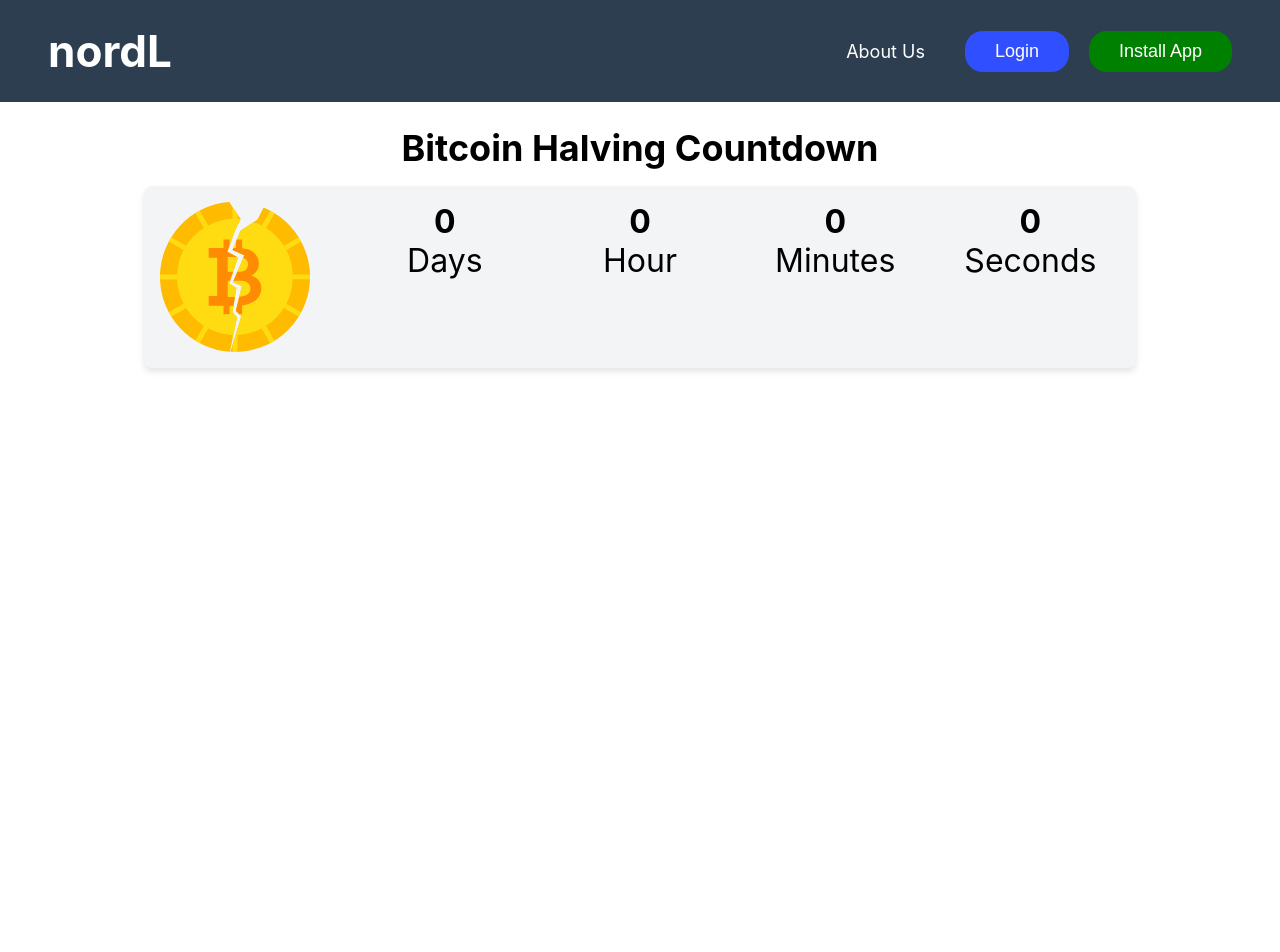
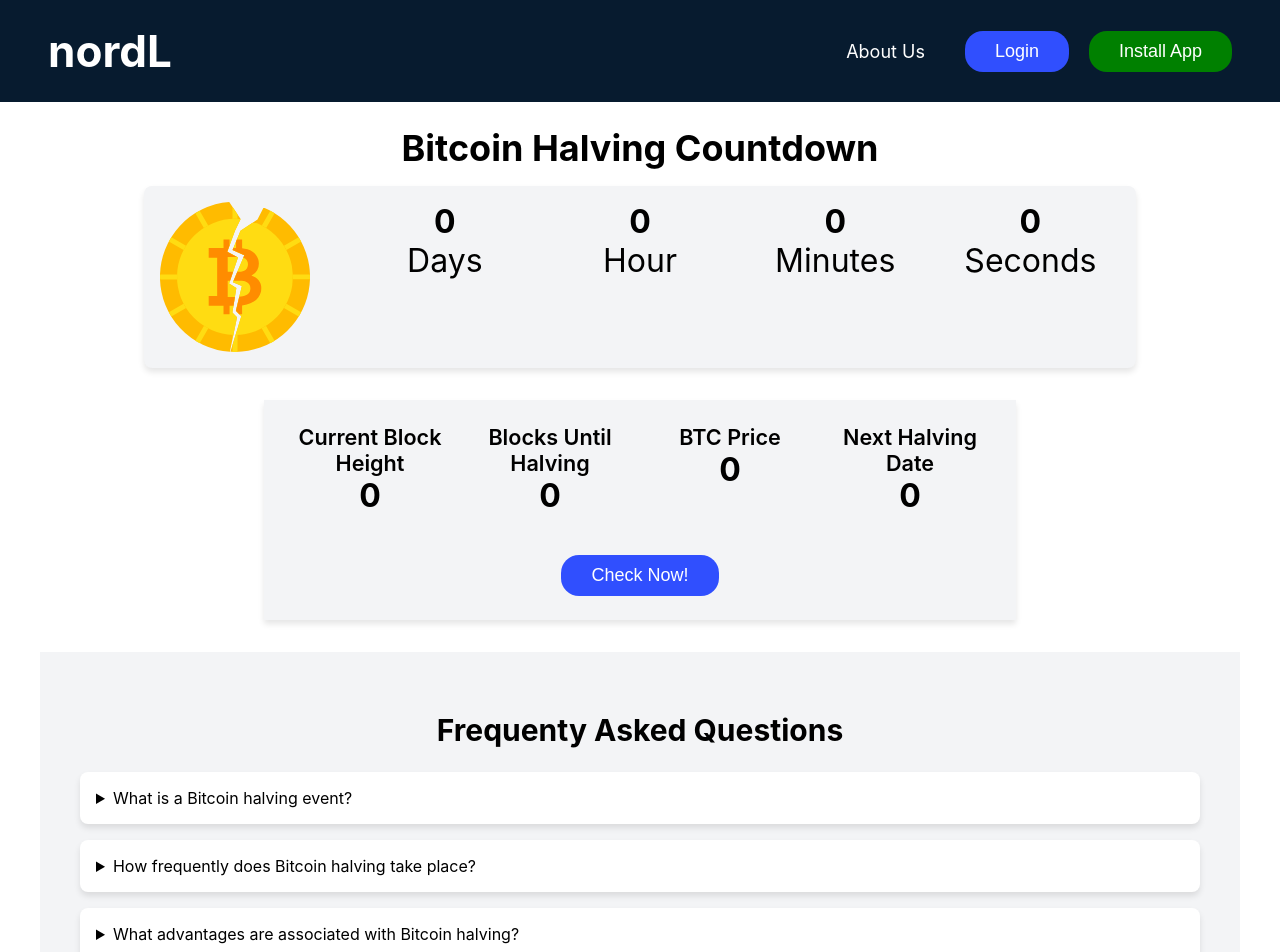
Before and after one commit to arcodes-real/Bitcoin, a React (Create React App) app: page / in a window 1280 px wide. Shown: the top 952 px of the page. Before the commit the page ends 800 px from the top, so only its background shows below. Built offline with nearby package versions, Linux system fonts and the light colour scheme.

Commit message:
ui created till faq

```diff
--- a/src/App.js
+++ b/src/App.js
@@ -1,12 +1,16 @@
 import React from "react";
 import Topbar from "./Components/Topbar";
 import Countdown from "./Components/Countdown";
+import Card from "./Components/Card";
+import Faq from "./Components/Faq";
 
 function App() {
   return (
     <>
       <Topbar />
       <Countdown />
+      <Card />
+      <Faq />
     </>
   );
 }
--- /dev/null
+++ b/src/Components/Card.css
@@ -0,0 +1,54 @@
+.card-container{
+    text-align: center;
+    box-shadow: 0 4px 6px rgba(0, 0, 0, 0.1);
+    background-color: #f3f4f6;
+    margin: 2rem 16.5rem;
+}
+
+.data-container{
+    display: grid;
+    grid-template-columns: repeat(4, minmax(0, 1fr));
+    gap: 1rem;
+    max-width: 60rem;
+    margin-top: 2rem;
+    margin-left: auto;
+    margin-right: auto;
+    padding: 1.5rem 1.5rem;
+    border-radius: 0.5rem;
+
+}
+
+.block-height,.block-until-halving,
+.btc-price,.next-halving{
+    margin-bottom: 1rem;
+}
+.block-height span,.block-until-halving span,
+.btc-price span,.next-halving span{
+    font-weight:600;
+    font-size: 1.35rem;
+}
+
+.card-value{
+    font-size: 2rem;
+    font-weight: bold;
+}
+
+/* .card-btn{
+    text-align: center;
+} */
+.card-btn{
+    color: white;
+    background-color: rgb(48 79 254);
+    border: none;
+    padding: 10px 30px;
+    border-radius: 18px;
+    cursor: pointer;
+    font-size: 18px;
+    margin-bottom: 1.5rem;
+}
+
+.card-btn:hover{
+    background-color: #f3f4f6;
+    color: black;
+    border: 2px solid rgb(48 79 254);
+}
--- /dev/null
+++ b/src/Components/Card.jsx
@@ -0,0 +1,35 @@
+import React, { useState } from 'react'
+import "./Card.css"
+
+export default function Card() {
+
+    const [blockHeight, setBlockHeight] = useState(0)
+    const [blocksUntilHalving, setBlocksUntilHalving] = useState(0)
+    const [btcPrice, setBtcPrice] = useState(0)
+    const [nextHalvingDate, setNextHalvingDate] = useState(0)
+  return (
+    <div className='card-container'>
+      <div className='data-container'>
+        <div className='block-height'>
+            <span>Current Block Height</span>
+            <div className='card-value'>{blockHeight}</div>
+        </div>
+        <div className='block-until-halving'>
+            <span>Blocks Until Halving</span>
+            <div className='card-value'>{blocksUntilHalving}</div>
+        </div>
+        <div className='btc-price'>
+            <span>BTC Price</span>
+            <div className='card-value'>{btcPrice}</div>
+        </div>
+        <div className='next-halving'>
+            <span>Next Halving Date</span>
+            <div className='card-value'>{nextHalvingDate}</div>
+        </div>
+      </div>
+      <div>
+        <button  className='card-btn'>Check Now!</button>
+      </div>
+    </div>
+  )
+}
--- a/src/Components/Countdown.jsx
+++ b/src/Components/Countdown.jsx
@@ -7,6 +7,9 @@ export default function Countdown() {
     const [hour, setHour] = useState(0)
     const [minute, setMinute] = useState(0)
     const [second, setSecond] = useState(0)
+
+
+
   return (
     <div className='countdown-container'>
       <h1 className='header'>Bitcoin Halving Countdown</h1>
--- /dev/null
+++ b/src/Components/Faq.css
@@ -0,0 +1,30 @@
+.faq-container{
+    max-width: 72rem;
+    margin-left: auto;
+    margin-right: auto;
+    padding: 2.5rem 1.5rem;
+    background-color: #f3f4f6;
+}
+
+.faq-header{
+    font-size: 1.875rem;
+    font-weight: bold;
+    margin-bottom: 1.5rem;
+    text-align: center;
+}
+
+.faq-questions{
+    margin-top: 1rem;
+}
+
+.faq-details{
+    padding: 1rem;
+    margin: 1rem;
+    background-color: white;
+    border-radius: 0.5rem;
+    box-shadow: 0 4px 6px rgba(0, 0, 0, 0.1);
+}
+
+.faq-summary{
+    font-weight: bold;
+}
--- /dev/null
+++ b/src/Components/Faq.jsx
@@ -0,0 +1,52 @@
+import React from 'react'
+import "./Faq.css"
+
+export default function Faq() {
+  return (
+    <div className='faq-container'>
+      <h1 className='faq-header'>Frequenty Asked Questions</h1>
+      <div className='faq-questions'>
+        <details className='faq-details'>
+            <summary classname='faq-summary'>What is a Bitcoin halving event?</summary>
+            <p>
+                Bitcoin halving is an event where the reward for mining new blocks is halved, meaning miners receive 50%
+                fewer bitcoins for verifying transactions.
+              </p>
+        </details>
+        <details className='faq-details'>
+            <summary classname='faq-summary'>How frequently does Bitcoin halving take place?</summary>
+            <ul>
+                <li>Bitcoin halving occurs at intervals of approximately every four years, specifically after every 210,000 blocks have been mined.
+
+                </li>
+                <li>The upcoming Bitcoin halving event will likely to happen in 18th April, 2024</li>
+                <li>During this event, the block reward will be slashed from 6.25 to 3.125 bitcoins for the miners.
+
+                </li>
+            </ul>
+        </details>
+        <details className='faq-details'>
+            <summary classname='faq-summary'>What advantages are associated with Bitcoin halving?</summary>
+            <p>
+                Bitcoin halving is an event where the reward for mining new blocks is halved, meaning miners receive 50%
+                fewer bitcoins for verifying transactions.
+              </p>
+        </details>
+        <details className='faq-details'>
+            <summary classname='faq-summary'>What are the drawbacks of Bitcoin halving?</summary>
+            <p>
+                Bitcoin halving is an event where the reward for mining new blocks is halved, meaning miners receive 50%
+                fewer bitcoins for verifying transactions.
+              </p>
+        </details>
+        <details className='faq-details'>
+            <summary classname='faq-summary'>How can you get ready for Bitcoin halving?</summary>
+            <p>
+                Bitcoin halving is an event where the reward for mining new blocks is halved, meaning miners receive 50%
+                fewer bitcoins for verifying transactions.
+              </p>
+        </details>
+      </div>
+    </div>
+  )
+}
--- a/src/Components/Topbar.css
+++ b/src/Components/Topbar.css
@@ -2,7 +2,7 @@
     display: flex;
     justify-content: space-between;
     align-items: center;
-    background-color: #2c3e50;
+    background-color: #071b2f;
     padding: 1.5rem 3rem;
 }
 
--- a/src/index.css
+++ b/src/index.css
@@ -5,6 +5,7 @@ body {
     sans-serif;
   -webkit-font-smoothing: antialiased;
   -moz-osx-font-smoothing: grayscale;
+  overscroll-behavior: none;
 }
 
 code {
```
